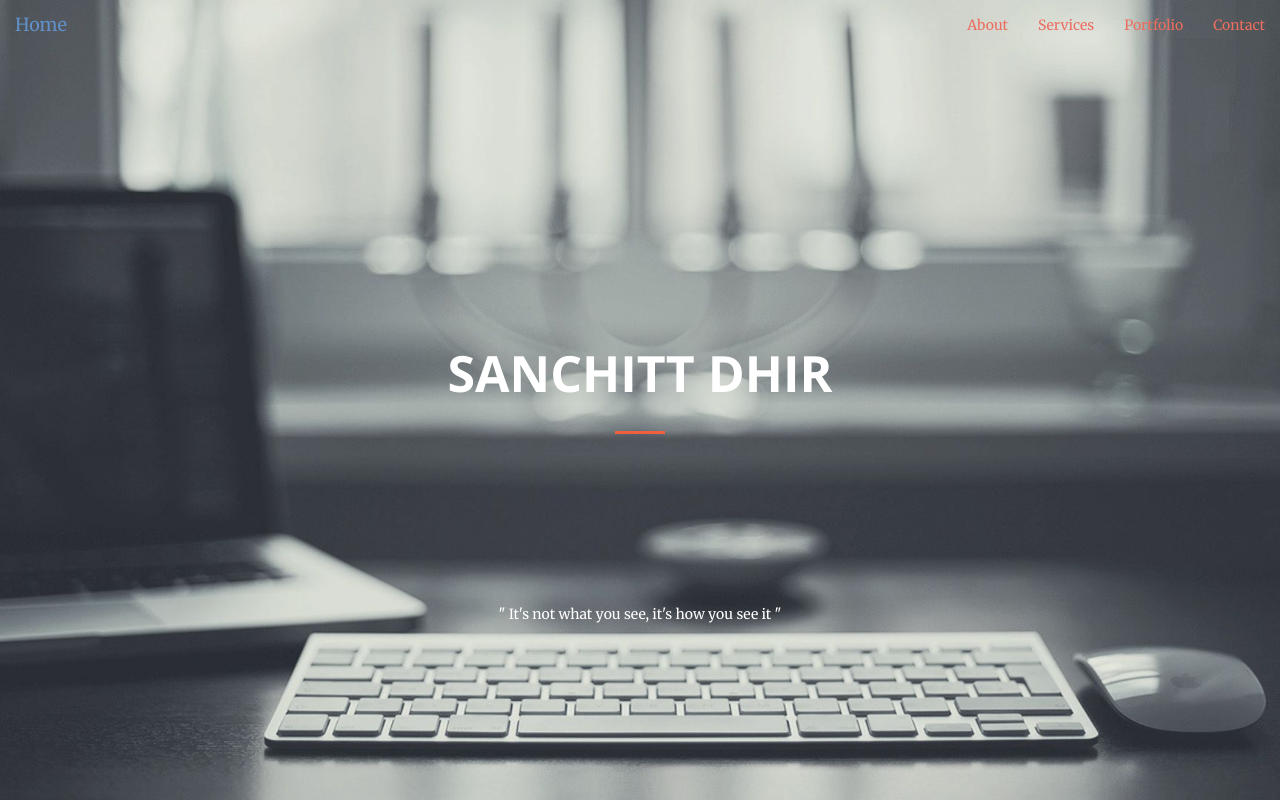
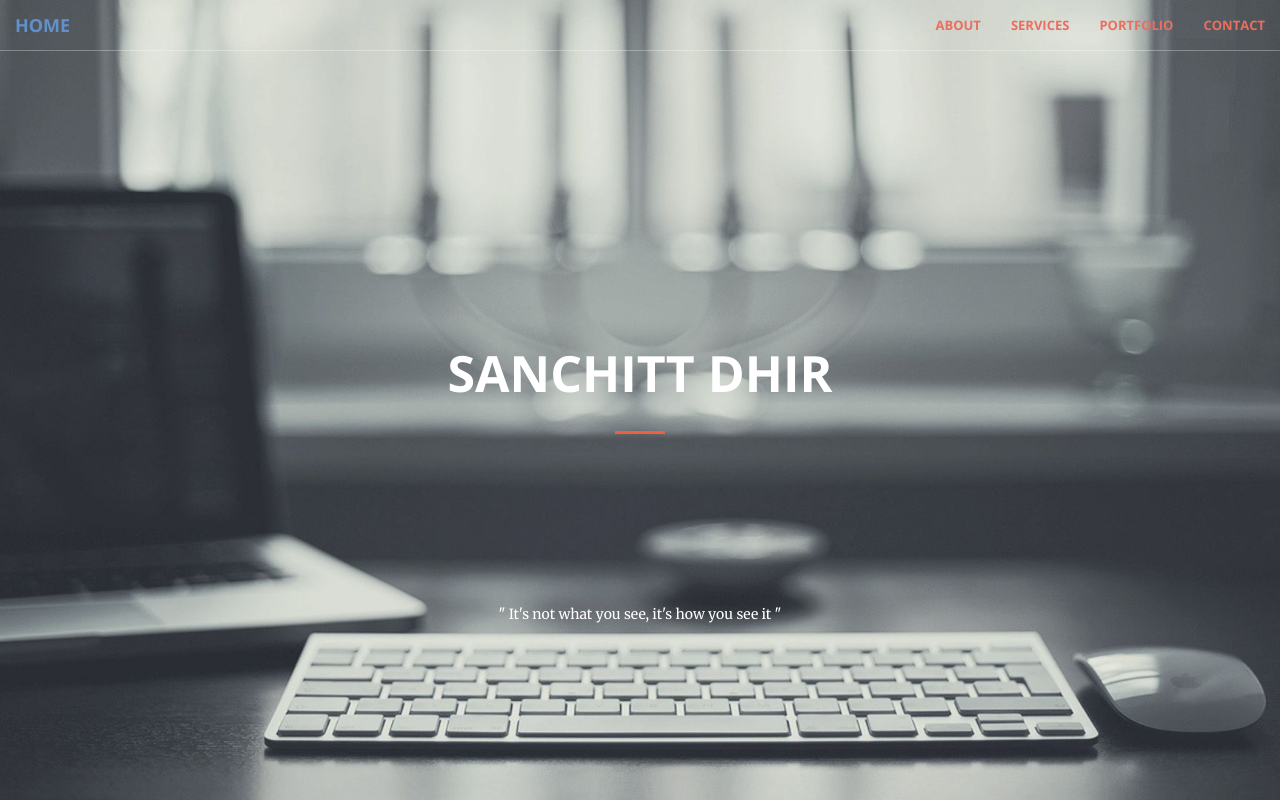
Before and after one commit to sanchittd/https---github.com-sanchittd-mywebsite, a website: page index.html in a window 1280 px wide. Drawn offline with nearby package versions, Linux system fonts and the light colour scheme.

Commit message:
saveeeed

```diff
--- a/index.html
+++ b/index.html
@@ -38,7 +38,7 @@
 
 <body id="page-top">
 
-    <nav id="mainNav" class="navbar navbar-header navbar-fixed-top">
+    <nav id="mainNav" class="navbar navbar-default navbar-fixed-top">
         <div class="container-fluid">
             <!-- Brand and toggle get grouped for better mobile display -->
             <div class="navbar-header">
```
